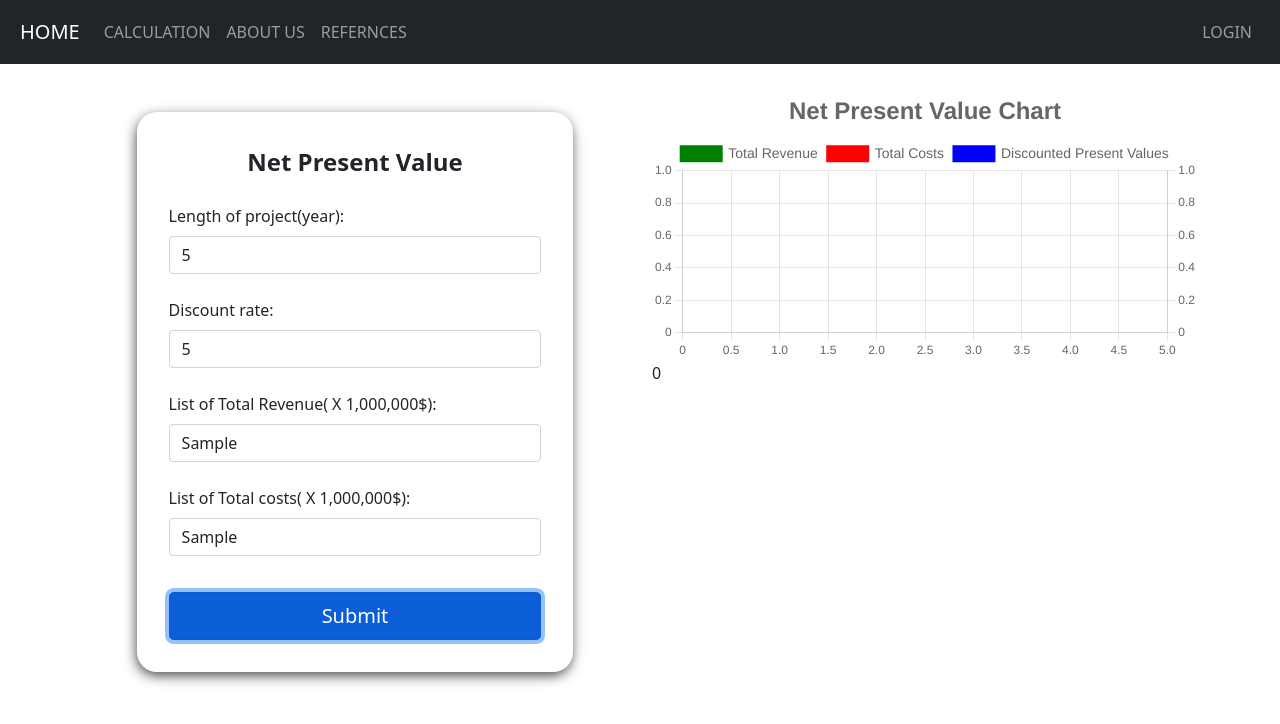
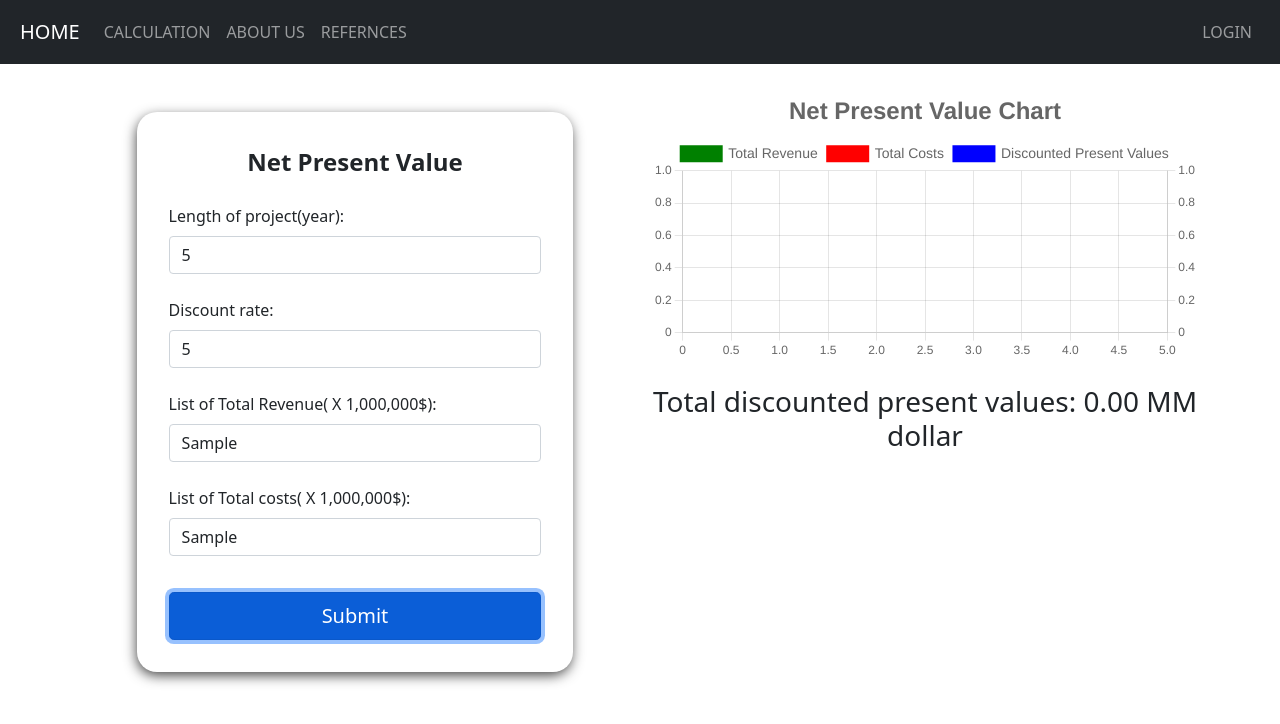
Before and after one commit to MohammadJavad-Alghosi78/bachelor-project, a Next.js app: page /calculation/npv in a window 1280 px wide. Both pictures are taken after typing "5", "5", "Sample", "Sample" into the empty fields and a click on the button "Submit". Shown: the top 724 px of the page. Built offline with nearby package versions, Linux system fonts and the light colour scheme.

Commit message:
add unit to last commit

```diff
--- a/components/Calculations/Npv/index.jsx
+++ b/components/Calculations/Npv/index.jsx
@@ -133,7 +133,9 @@ const NpvCp = () => {
         });
         setNpv(npv);
         setSumDiscountedPresentValues(
-          discountedPresentValues.reduce((prev, current) => prev + current)
+          discountedPresentValues
+            .reduce((prev, current) => prev + current)
+            .toFixed(2)
         );
       })
       .catch((error) => console.log(error));
@@ -199,7 +201,10 @@ const NpvCp = () => {
           <Line options={options} data={chartData} />
         </div>
         {sumDiscountedPresentValues && (
-          <h3 style={{textAlign: 'center', margin: '24px auto'}}>Total discounted present values: {sumDiscountedPresentValues}</h3>
+          <h3 style={{ textAlign: "center", margin: "24px auto" }}>
+            Total discounted present values: {sumDiscountedPresentValues} MM
+            dollar
+          </h3>
         )}
       </Col>
     </Row>
```
